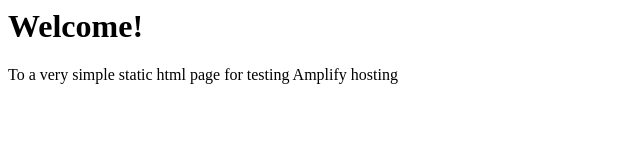
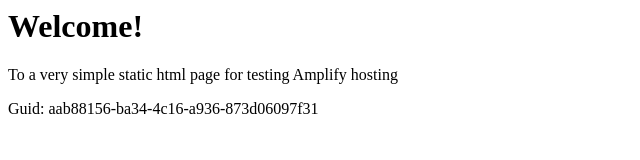
Before and after one commit to aws-aemilia-bah/Github-PR-Commit-Integration-Test-DoNotTouch-Gith-P5X5MO5I-v1-prod-me-south-1, a website: page src/index.html in a window 1280 px wide. Shown: the whole page, without its empty margins (0-640 px from the left). Drawn offline with Linux system fonts and the light colour scheme.

Commit message:
commit from integ tests

```diff
--- a/src/index.html
+++ b/src/index.html
@@ -1,3 +1,5 @@
+
+
 <html lang="en">
 
 <head>
@@ -10,6 +12,6 @@
 <body>
     <h1>Welcome!</h1>
     <p>To a very simple static html page for testing Amplify hosting</p>
-</body>
+    <p>Guid: aab88156-ba34-4c16-a936-873d06097f31</p></body>
 
 </html>
```
